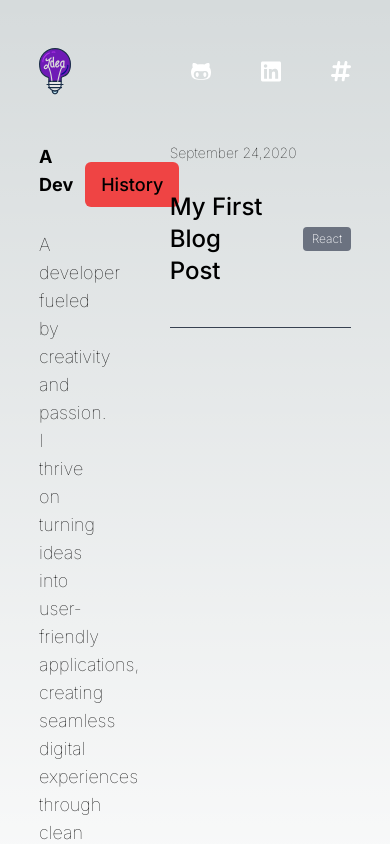
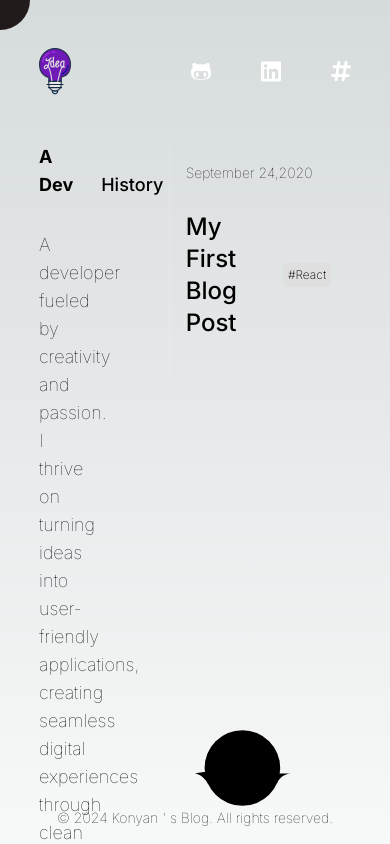
Before and after one commit to konyan/NEXTJS-template, a Next.js app: page / in a window 390 px wide. Shown: the top 844 px of the page. Built offline with nearby package versions, Linux system fonts and the light colour scheme.

Commit message:
style: fix blog item css item

```diff
--- a/app/globals.css
+++ b/app/globals.css
@@ -25,3 +25,114 @@ body {
     )
     rgb(var(--background-start-rgb));
 }
+
+/* custom-cursor */
+.cursor {
+  width: 60px;
+  height: 60px;
+  background: #f7f7f7;
+  border-radius: 100%;
+  position: fixed;
+  transform: translate(-50%, -50%);
+  pointer-events: none;
+  z-index: 9999;
+  mix-blend-mode: difference;
+  transition: 150ms ease;
+  transition-property: border, opacity, background-color, transform,
+    mix-blend-mode;
+}
+
+.cursor--hidden {
+  opacity: 0;
+}
+.cursor--clicked {
+  transform: translate(-50%, -50%) scale(0.9);
+  background-color: #fefefe;
+}
+.cursor--link-hovered {
+  transform: translate(-50%, -50%) scale(3);
+  background-color: transparent;
+  border: 1px solid #f7f7f7;
+}
+
+@layer components {
+  .card_animation {
+    cursor: pointer;
+    position: relative;
+    font-size: 10vmin;
+    border-bottom-color: theme('colors.gray');
+  }
+
+  .card_animation:after {
+    content: '';
+    position: absolute;
+    width: 100%;
+    height: 2px;
+    bottom: -4px;
+    left: 0;
+    transform: scaleX(0);
+    box-shadow:
+      0 5px 0 theme('colors.accent'),
+      0 10px 0 theme('colors.primary');
+    transform-origin: bottom right;
+
+    transition: transform 0.5s ease-out;
+  }
+
+  .card_animation:hover {
+    text-shadow:
+      -6px 6px 0 theme('colors.accent'),
+      -9px 9px 0 theme('colors.primary');
+  }
+
+  .card_animation:hover:after {
+    transform: scaleX(1);
+    transform-origin: bottom left;
+  }
+
+  .hover-2 {
+    --c: theme('colors.primary'); /* the color */
+    --b: 1em; /* border length*/
+    --d: 4px; /* the cube depth */
+
+    --_s: calc(var(--d) + var(--b));
+
+    border: solid #0000;
+    border-width: var(--b) var(--b) var(--_s) var(--_s);
+    background:
+      conic-gradient(
+          at left var(--d) bottom var(--d),
+          #0000 90deg,
+          rgb(255 255 255 /0.3) 0 225deg,
+          rgb(255 255 255 /0.6) 0
+        )
+        border-box,
+      conic-gradient(
+          at left var(--_s) bottom var(--_s),
+          #0000 90deg,
+          transparent 0
+        )
+        0 100% / calc(100% - var(--b)) calc(100% - var(--b)) border-box;
+    transform: translate(calc(var(--d) / -1), var(--d));
+    clip-path: polygon(
+      var(--d) 0%,
+      var(--d) 0%,
+      100% 0%,
+      100% calc(100% - var(--d)),
+      100% calc(100% - var(--d)),
+      var(--d) calc(100% - var(--d))
+    );
+    transition: 0.5s;
+  }
+  .hover-2:hover {
+    transform: translate(0, 0);
+    clip-path: polygon(
+      0% var(--d),
+      var(--d) 0%,
+      100% 0%,
+      100% calc(100% - var(--d)),
+      calc(100% - var(--d)) 100%,
+      0% 100%
+    );
+  }
+}
--- a/app/page.tsx
+++ b/app/page.tsx
@@ -1,9 +1,13 @@
 import BlogItem from '@/components/BlogItem/BlogItem';
+import Footer from '@/components/Footer/Footer';
 import Nav from '@/components/Nav/Nav';
 import ProfileSummary from '@/components/ProfileSummary/ProfileSummary';
+import Cursor from '@/components/Cursor';
 
 export default function Home() {
   return (
+    <div>
+      <Cursor />
       <div className="flex justify-center w-[80%] m-auto flex-col mt-8">
         <Nav />
         <section className="grid grid-cols-3 mt-8 gap-20">
@@ -15,5 +19,7 @@ export default function Home() {
           </div>
         </section>
       </div>
+      <Footer />
+    </div>
   );
 }
--- a/components/BlogItem/BlogItem.tsx
+++ b/components/BlogItem/BlogItem.tsx
@@ -2,7 +2,7 @@ import Chip from '../Chip/Chip';
 
 const BlogItem = () => {
   return (
-    <article className="border-b border-gray-700 pb-6">
+    <article className="border-b pb-6 cursor-pointer hover-2">
       <p className="text-sm font-thin">September 24,2020</p>
       <div className="mt-4 flex w-full justify-between items-center pt-3 pb-4">
         <h2 className="text-2xl font-medium">My First Blog Post</h2>
--- a/components/Chip/Chip.tsx
+++ b/components/Chip/Chip.tsx
@@ -4,8 +4,8 @@ interface ChipProps {
 
 const Chip: React.FC<ChipProps> = ({ title }) => {
   return (
-    <strong className="text-xs font-extralight w-12 rounded h-6 justify-center items-center bg-gray-500 text-gray-50 flex">
-      {title}
+    <strong className="text-xs font-extralight w-12 rounded h-6 justify-center items-center bg-gray text-black text-gray-50 flex">
+      #{title}
     </strong>
   );
 };
--- /dev/null
+++ b/components/Cursor.jsx
@@ -0,0 +1,79 @@
+'use client';
+import React, { useState, useEffect } from 'react';
+import classNames from 'classnames';
+
+const Cursor = () => {
+  const [position, setPosition] = useState({ x: 0, y: 0 });
+  const [hidden, setHidden] = useState(true);
+  const [clicked, setClicked] = useState(false);
+  const [linkHovered, setLinkHovered] = useState(false);
+  useEffect(() => {
+    addEventListeners();
+    handleLinkHoverEvents();
+    return () => removeEventListeners();
+  }, []);
+
+  const handleLinkHoverEvents = () => {
+    document.querySelectorAll('a').forEach((el) => {
+      el.addEventListener('mouseover', () => setLinkHovered(true));
+      el.addEventListener('mouseout', () => setLinkHovered(false));
+    });
+  };
+  const addEventListeners = () => {
+    document.addEventListener('mousemove', onMouseMove);
+    document.addEventListener('mouseenter', onMouseEnter);
+    document.addEventListener('mouseleave', onMouseLeave);
+    document.addEventListener('mousedown', onMouseDown);
+    document.addEventListener('mouseup', onMouseUp);
+  };
+
+  const removeEventListeners = () => {
+    document.removeEventListener('mousemove', onMouseMove);
+    document.removeEventListener('mouseenter', onMouseEnter);
+    document.removeEventListener('mouseleave', onMouseLeave);
+    document.removeEventListener('mousedown', onMouseDown);
+    document.removeEventListener('mouseup', onMouseUp);
+  };
+  const onMouseLeave = () => {
+    setHidden(true);
+  };
+
+  const onMouseEnter = () => {
+    setHidden(false);
+  };
+
+  const onMouseMove = (e) => {
+    setHidden(false);
+    setPosition({ x: e.clientX, y: e.clientY });
+  };
+
+  const onMouseDown = () => {
+    setClicked(true);
+  };
+
+  const onMouseUp = () => {
+    setClicked(false);
+  };
+
+  const cursorClasses = classNames('cursor', {
+    'cursor--clicked': clicked,
+    'cursor--hidden': hidden,
+    'cursor--link-hovered': linkHovered,
+  });
+  const isMobile = () => {
+    const ua = navigator.userAgent;
+    return /Android|Mobi/i.test(ua);
+  };
+  if (typeof navigator !== 'undefined' && isMobile()) return null;
+  return (
+    <div
+      className={cursorClasses}
+      style={{
+        left: `${position.x}px`,
+        top: `${position.y}px`,
+      }}
+    ></div>
+  );
+};
+
+export default Cursor;
--- /dev/null
+++ b/components/Footer/Footer.tsx
@@ -0,0 +1,18 @@
+import Image from 'next/image';
+
+const Footer = () => {
+  return (
+    <div className="fixed bottom-0 w-full bg-gray-600 border-none">
+      <div className="w-24 h-24 absolute left-1/2 -top-14 rounded-full">
+        <Image src="/circle.svg" alt="cirlce" fill />
+      </div>
+      <footer className="flex justify-center items-center w-full pt-8 pb-4">
+        <p className="text-sm text-center font-thin">
+          © 2024 Konyan &apos; s Blog. All rights reserved.
+        </p>
+      </footer>
+    </div>
+  );
+};
+
+export default Footer;
--- a/package.json
+++ b/package.json
@@ -13,6 +13,7 @@
     "tailwind": "npx tailwindcss -i ./app/globals.css -o ./public/tailwind.css --watch"
   },
   "dependencies": {
+    "classnames": "^2.3.2",
     "next": "13.5.5",
     "react": "^18",
     "react-dom": "^18",
--- a/tailwind.config.js
+++ b/tailwind.config.js
@@ -6,7 +6,18 @@ module.exports = {
     './components/**/*.{js,ts,jsx,tsx,mdx}',
   ],
   theme: {
-    extend: {},
+    extend: {
+      spacing: {
+        card_padding: ' 1.5rem',
+      },
+    },
+    colors: {
+      primary: '#3d1766',
+      accent: '#ac59f0',
+      white: '#fff',
+      gray: '#DFDFDF',
+      black: '#000',
+    },
   },
   plugins: [],
 };
--- a/tailwind.config.ts
+++ /dev/null
@@ -1,20 +0,0 @@
-import type { Config } from 'tailwindcss';
-
-const config: Config = {
-  content: [
-    './pages/**/*.{js,ts,jsx,tsx,mdx}',
-    './components/**/*.{js,ts,jsx,tsx,mdx}',
-    './app/**/*.{js,ts,jsx,tsx,mdx}',
-  ],
-  theme: {
-    extend: {
-      backgroundImage: {
-        'gradient-radial': 'radial-gradient(var(--tw-gradient-stops))',
-        'gradient-conic':
-          'conic-gradient(from 180deg at 50% 50%, var(--tw-gradient-stops))',
-      },
-    },
-  },
-  plugins: [],
-};
-export default config;
```
Also changed, not shown: components/BlogItem/BlogItem.css (added), public/circle.svg (added), 1 other file (tests, documents, lock files or other folders). Lines whose indentation alone changed are shown as unchanged.
